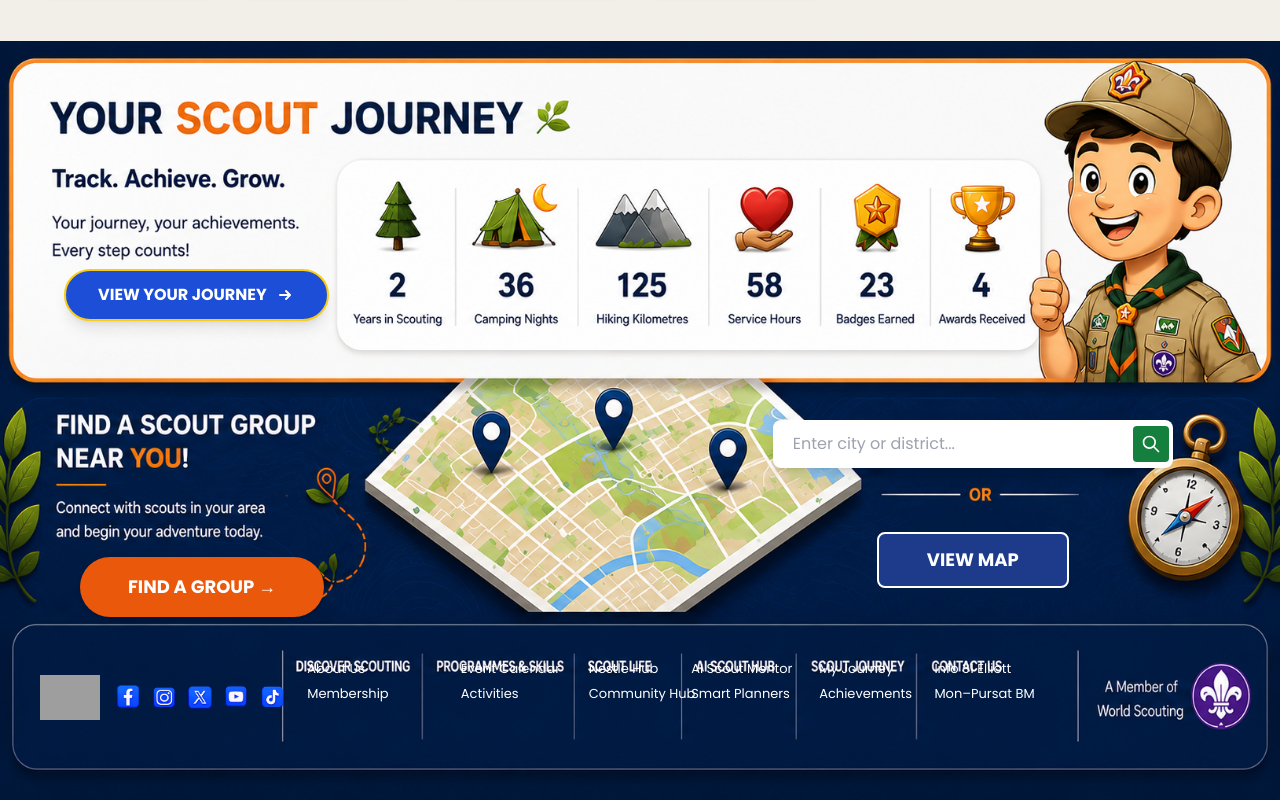
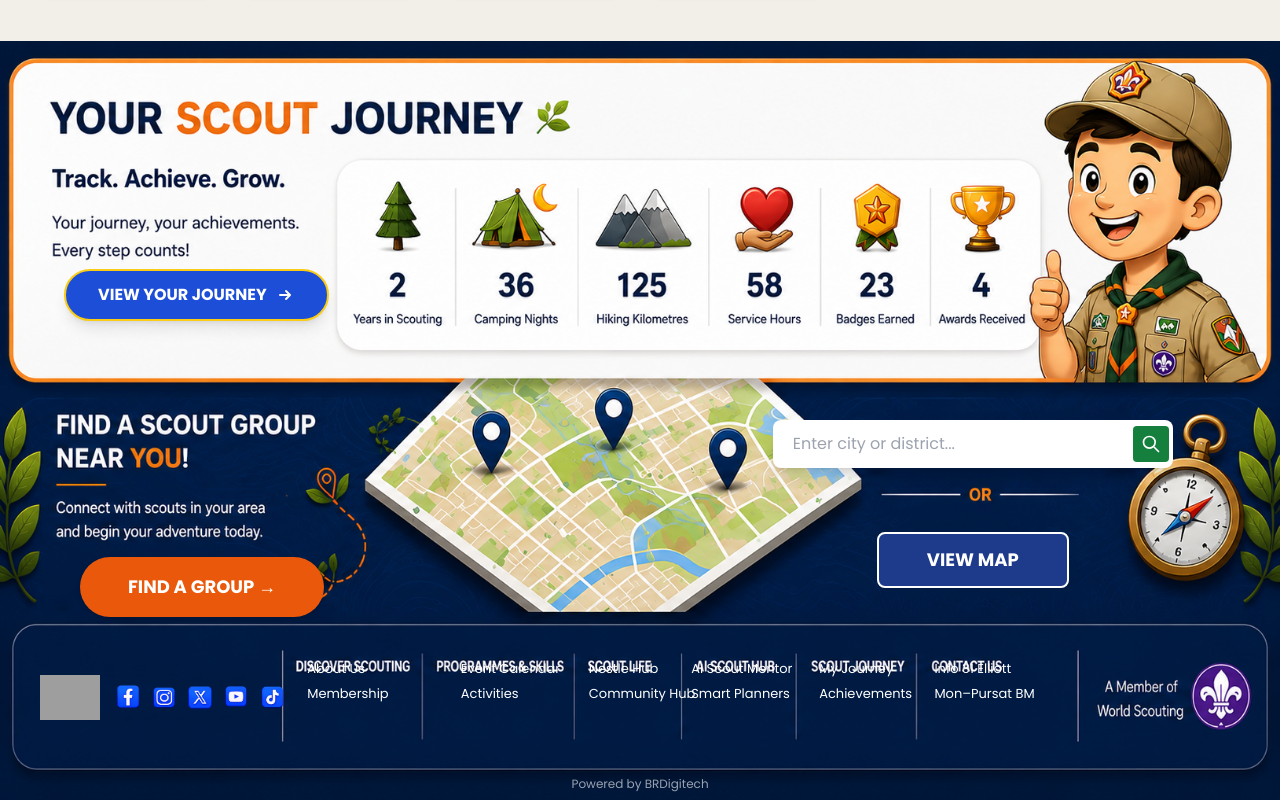
Before and after one commit to khanxaryan123-svg/jauhar-scouts, a Next.js app: page / in a window 1280 px wide. Shown: the part 2030-2830 px from the top of the page. Built offline with nearby package versions, Linux system fonts and the light colour scheme; grey boxes are pictures that could not be loaded.

Commit message:
Add Powered by BRDigitech attribution to footers

```diff
--- a/src/components/adventure/AdventureFooter.tsx
+++ b/src/components/adventure/AdventureFooter.tsx
@@ -91,6 +91,10 @@ export function AdventureFooter() {
               </div>
             </div>
           </div>
+          {/* Powered by BRDigitech attribution */}
+          <div className="mt-8 text-center text-xs text-white/60">
+            Powered by BRDigitech
+          </div>
         </div>
       </div>
     </footer>
--- a/src/components/home/Footer.tsx
+++ b/src/components/home/Footer.tsx
@@ -145,6 +145,11 @@ export function Footer() {
           </button>
         </div>
 
+        {/* Powered by BRDigitech attribution */}
+        <div className="absolute bottom-2 left-1/2 -translate-x-1/2 text-center text-xs text-white/60">
+          Powered by BRDigitech
+        </div>
+
 
       </div>
     </footer>
```
